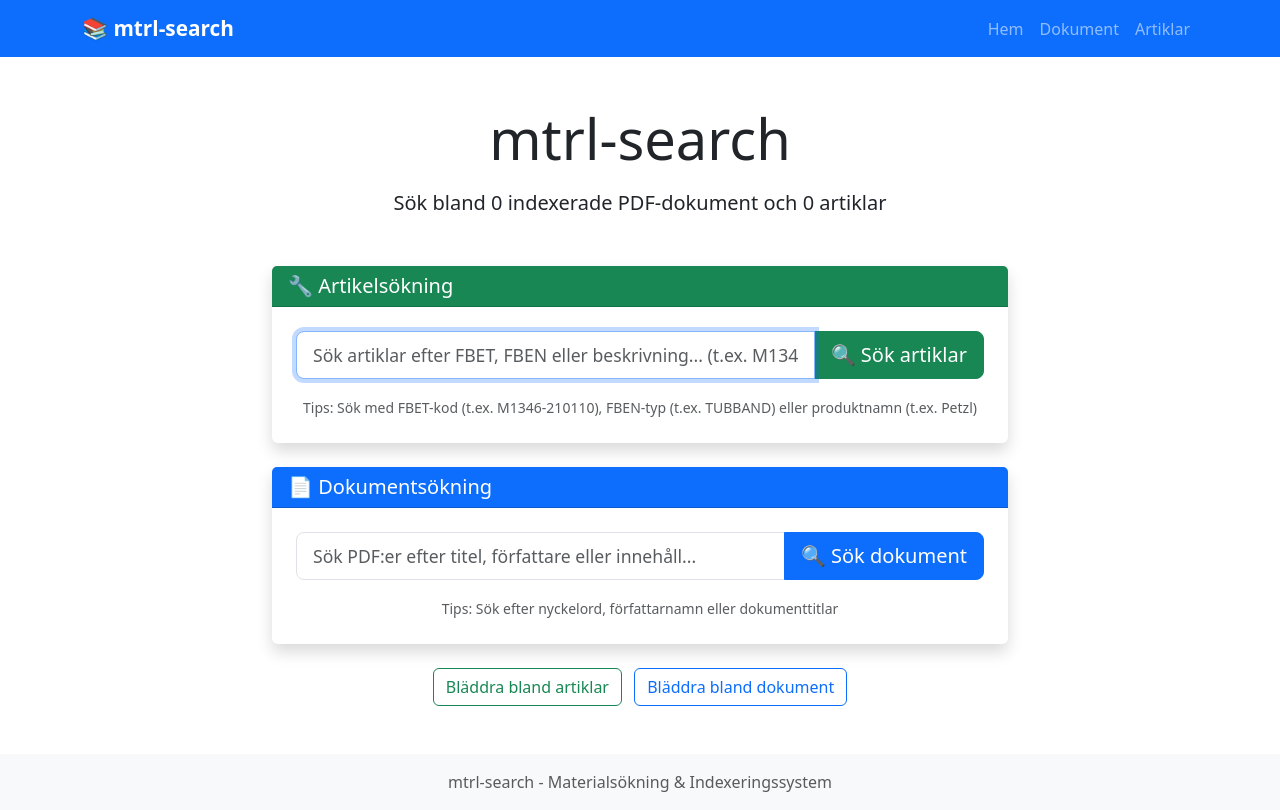
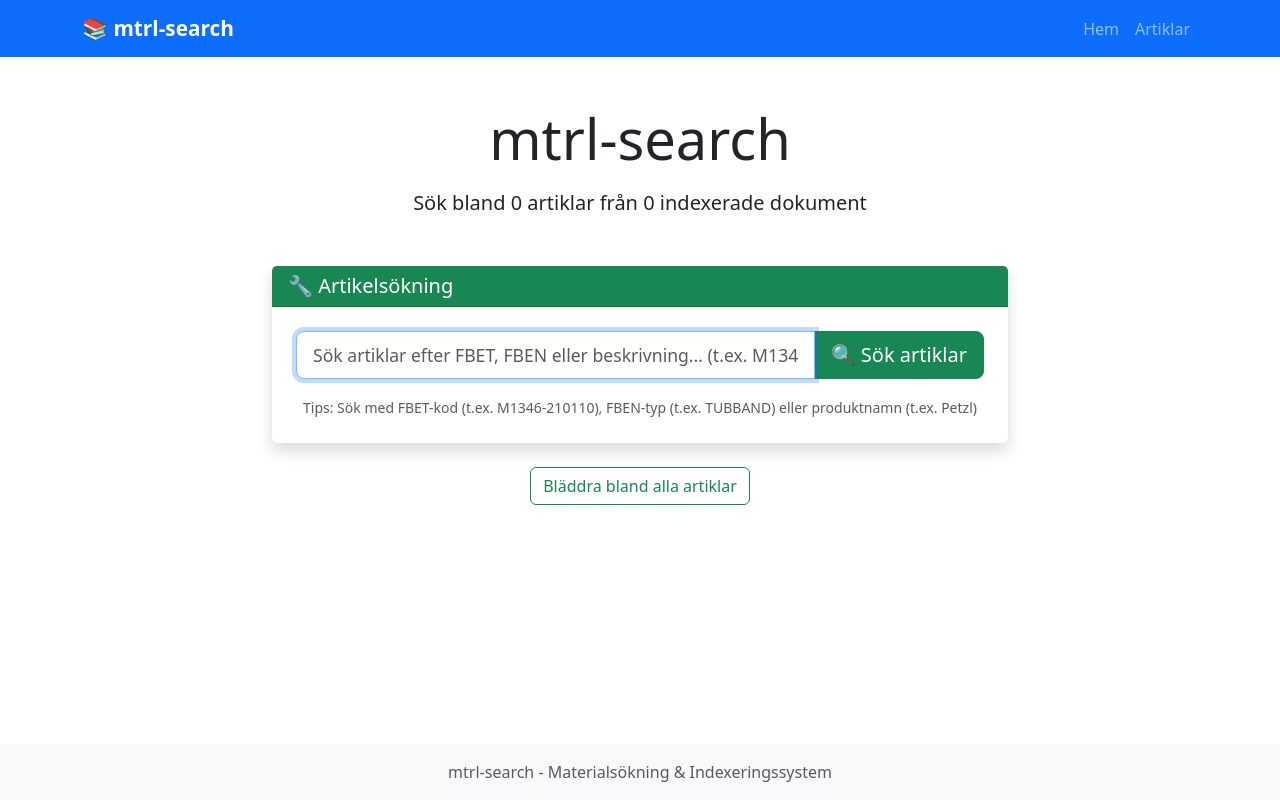
Before and after one commit to JuiceAndTheJoe/mtrl-search, a Flask app: page / in a window 1280 px wide. After the commit the page ends 782 px from the top, so only its background shows below. Run offline with Flask 3, Linux system fonts and the light colour scheme; data that the repository does not hold is empty.

Commit message:
del unused functions

```diff
--- a/app.py
+++ b/app.py
@@ -13,35 +13,14 @@ init_db()
 
 @app.route('/')
 def index():
-    """Home page with search form."""
+    """Home page with article search form."""
     session = get_session()
     total_docs = session.query(PDFDocument).count()
     total_articles = session.query(Article).count()
     session.close()
     return render_template('index.html', total_docs=total_docs, total_articles=total_articles)
 
-@app.route('/search')
-def search():
-    """Search for PDF documents."""
-    query = request.args.get('q', '').strip()
-
-    if not query:
-        return render_template('search_results.html', results=[], query='')
-
-    session = get_session()
-
-    # Search in title, author, filename, and content
-    search_filter = or_(
-        PDFDocument.title.ilike(f'%{query}%'),
-        PDFDocument.author.ilike(f'%{query}%'),
-        PDFDocument.filename.ilike(f'%{query}%'),
-        PDFDocument.content.ilike(f'%{query}%')
-    )
-
-    results = session.query(PDFDocument).filter(search_filter).all()
-    session.close()
-
-    return render_template('search_results.html', results=results, query=query)
+# Dokumentsökning borttagen - endast artikelsökning används nu
 
 @app.route('/document/<int:doc_id>')
 def document_detail(doc_id):
@@ -60,14 +39,7 @@ def document_detail(doc_id):
 
     return render_template('document_detail.html', doc=doc, articles=articles)
 
-@app.route('/browse')
-def browse():
-    """Browse all documents."""
-    session = get_session()
-    documents = session.query(PDFDocument).order_by(PDFDocument.indexed_at.desc()).all()
-    session.close()
-
-    return render_template('browse.html', documents=documents)
+# Dokumentbläddring borttagen - endast artikelvy används nu
 
 @app.route('/articles')
 def articles():
--- a/templates/base.html
+++ b/templates/base.html
@@ -20,9 +20,6 @@
                         <a class="nav-link" href="/">Hem</a>
                     </li>
                     <li class="nav-item">
-                        <a class="nav-link" href="/browse">Dokument</a>
-                    </li>
-                    <li class="nav-item">
                         <a class="nav-link" href="/articles">Artiklar</a>
                     </li>
                 </ul>
--- a/templates/index.html
+++ b/templates/index.html
@@ -7,11 +7,11 @@
     <div class="col-lg-8 mx-auto">
         <div class="text-center mb-5">
             <h1 class="display-4 mb-3">mtrl-search</h1>
-            <p class="lead">Sök bland {{ total_docs }} indexerade PDF-dokument och {{ total_articles }} artiklar</p>
+            <p class="lead">Sök bland {{ total_articles }} artiklar från {{ total_docs }} indexerade dokument</p>
         </div>
 
         <!-- Artikelsökning -->
-        <div class="card shadow mb-4">
+        <div class="card shadow">
             <div class="card-header bg-success text-white">
                 <h5 class="mb-0">🔧 Artikelsökning</h5>
             </div>
@@ -34,32 +34,8 @@
             </div>
         </div>
 
-        <!-- Dokumentsökning -->
-        <div class="card shadow">
-            <div class="card-header bg-primary text-white">
-                <h5 class="mb-0">📄 Dokumentsökning</h5>
-            </div>
-            <div class="card-body p-4">
-                <form action="/search" method="get" class="mb-3">
-                    <div class="input-group input-group-lg">
-                        <input type="text"
-                               name="q"
-                               class="form-control"
-                               placeholder="Sök PDF:er efter titel, författare eller innehåll...">
-                        <button class="btn btn-primary" type="submit">
-                            🔍 Sök dokument
-                        </button>
-                    </div>
-                </form>
-                <p class="text-muted text-center mb-0">
-                    <small>Tips: Sök efter nyckelord, författarnamn eller dokumenttitlar</small>
-                </p>
-            </div>
-        </div>
-
         <div class="mt-4 text-center">
-            <a href="/articles" class="btn btn-outline-success me-2">Bläddra bland artiklar</a>
-            <a href="/browse" class="btn btn-outline-primary">Bläddra bland dokument</a>
+            <a href="/articles" class="btn btn-outline-success">Bläddra bland alla artiklar</a>
         </div>
     </div>
 </div>
```
